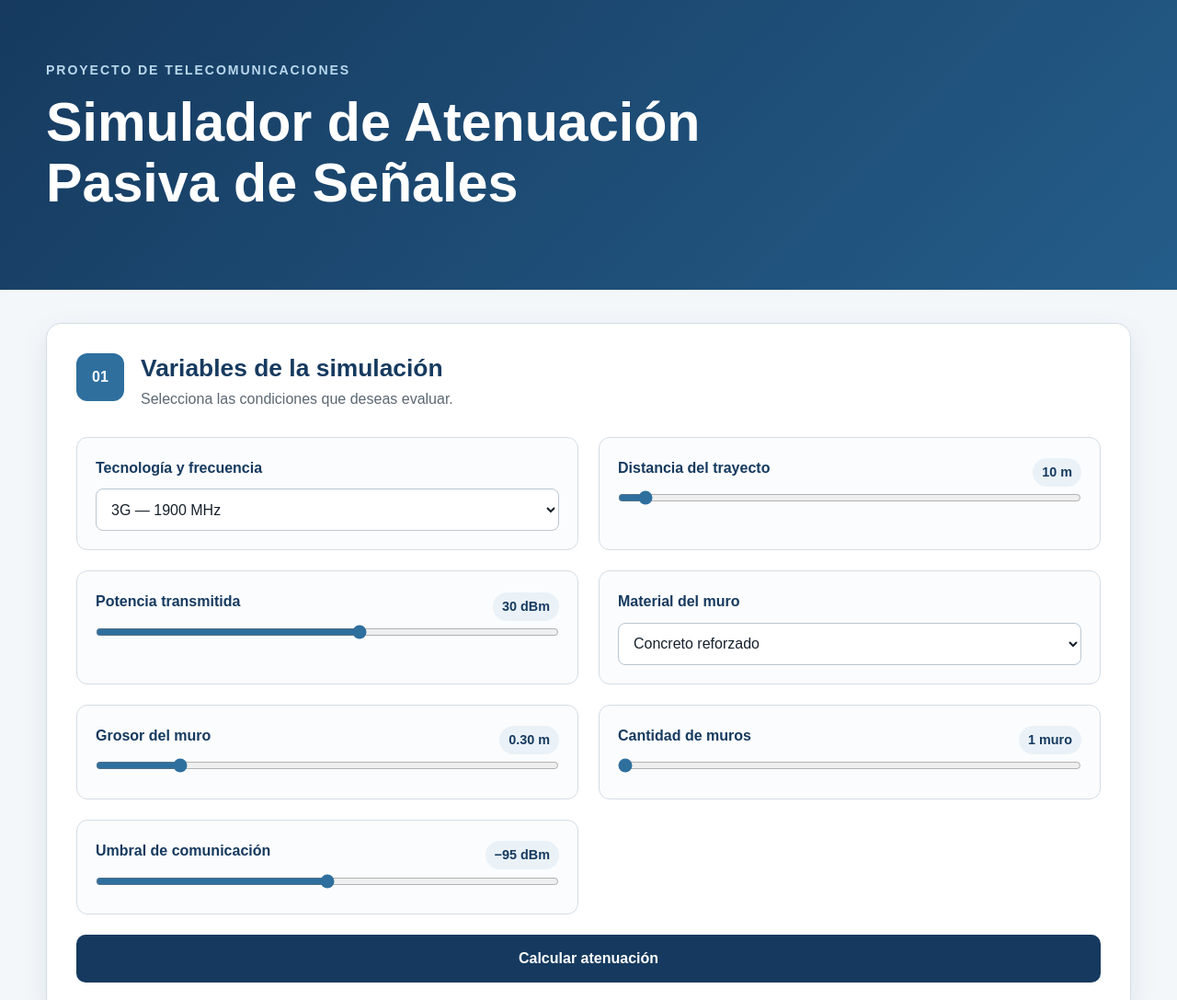
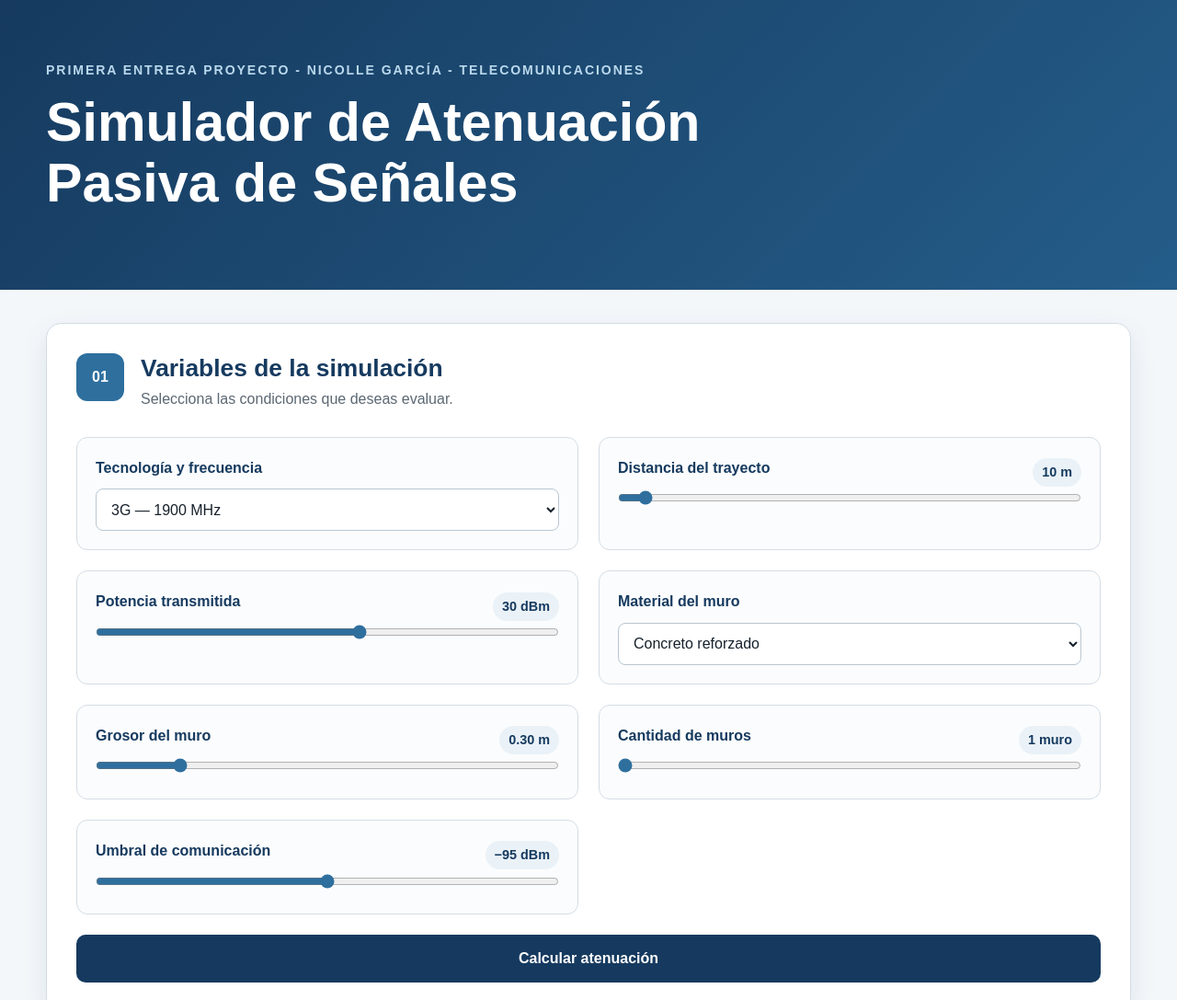
Before and after one commit to MorgeanyNicolle/simulador-atenuacion-senales, a plain HTML site: page index.html in a window 1280 px wide. Shown: the top 1087 px of the page at 92% size. Drawn offline with Linux system fonts and the light colour scheme.

Commit message:
Actualizar contenido del simulador
Updated project details and header content.

```diff
--- a/index.html
+++ b/index.html
@@ -17,7 +17,7 @@
 <body>
     <header class="encabezado">
         <div class="encabezado-contenido">
-            <p class="etiqueta">Proyecto de telecomunicaciones</p>
+            <p class="etiqueta">Primera Entrega Proyecto - Nicolle García - Telecomunicaciones</p>
 
             <h1>Simulador de Atenuación Pasiva de Señales</h1>
 
```
